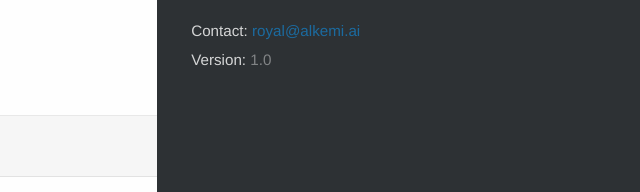
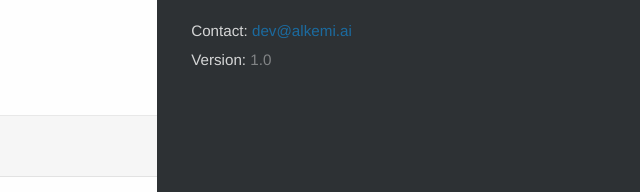
Before and after one commit to AlkemiNetwork/api-docs, a plain HTML site: page exchange-container-api/index.html in a window 1280 px wide. Shown: the part 236-428 px from the top of the page, 608-1248 px from the left. Drawn offline with nearby package versions, Linux system fonts and the light colour scheme.

Commit message:
API Docs exchange-container-service-38

```diff
--- a/exchange-container-api/index.html
+++ b/exchange-container-api/index.html
@@ -43,7 +43,7 @@
                   <!-- <div class="hljs"> --><pre><code>http://127.0.0.1:7080/</code></pre>
                   <!-- </div> -->
                   <h5>Contact:
-                    <a href="mailto:royal@alkemi.ai">royal@alkemi.ai</a>
+                    <a href="mailto:dev@alkemi.ai">dev@alkemi.ai</a>
                   </h5>
                   <h5>Version:
                     <span>1.0</span>
```
